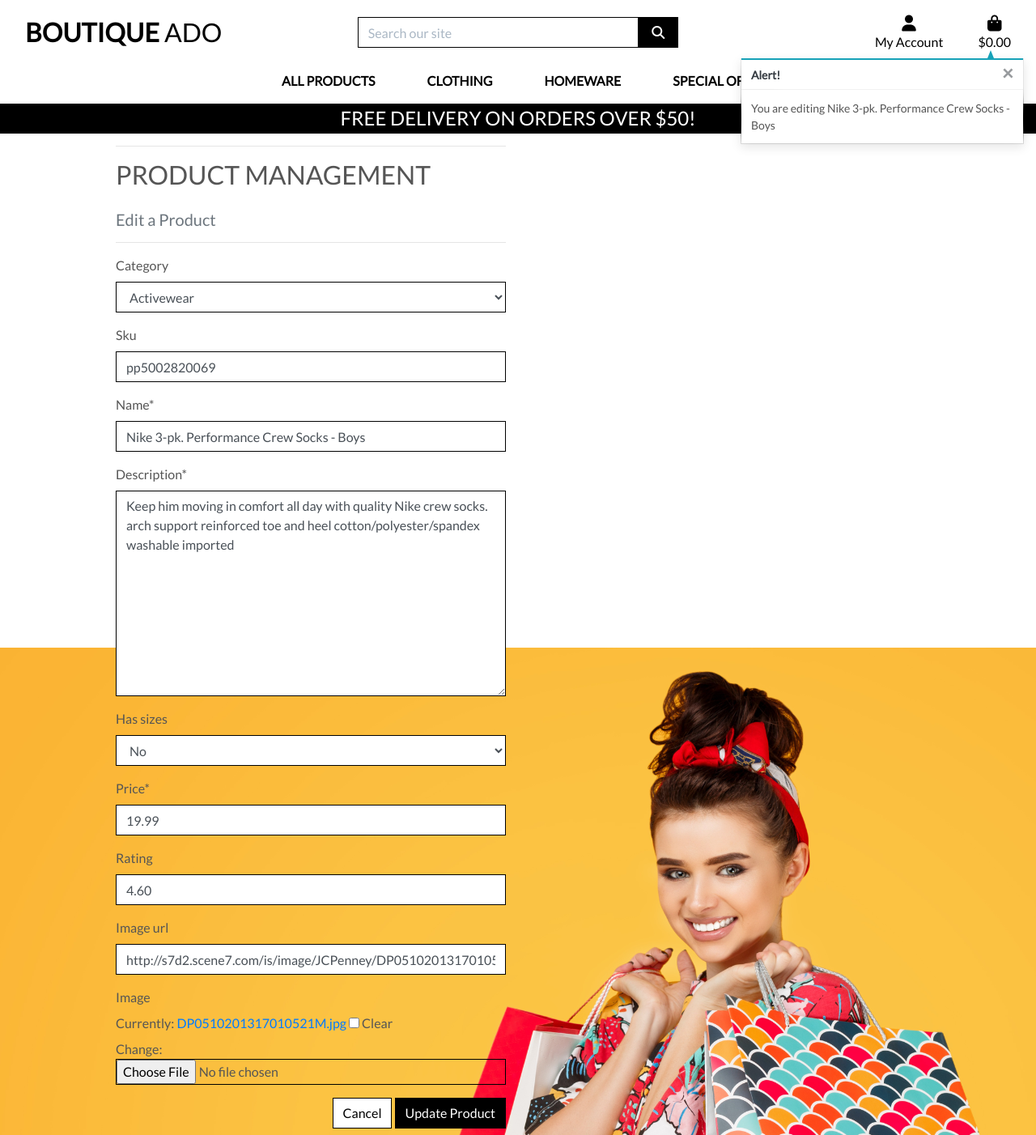
After one commit to COR1999/boutique_ado_v1, a Django app: page /products/edit/12/ in a window 1280 px wide. The commit adds this page. Shown: the whole page at 81% size. Run offline with Django 3.2, Linux system fonts and the light colour scheme; data comes from the database, SQL or seed files in the repository; parts of the project's set-up code (start-up, migrations or seed data) failed here and were passed over; some libraries are stand-ins or nearby versions.

Commit message:
added product editing and deleteing

```diff
--- /dev/null
+++ b/products/templates/products/edit_product.html
@@ -0,0 +1,37 @@
+{% extends "base.html" %}
+{% load static %}
+
+{% block page_header %}
+    <div class="container header-container">
+        <div class="row">
+            <div class="col"></div>
+        </div>
+    </div>
+{% endblock %}
+
+{% block content %}
+    <div class="overlay"></div>
+    <div class="container">
+        <div class="row">
+            <div class="col-12 col-md-6">
+                <hr>
+                <h2 class="logo-font mb-4">Product Management</h2>
+                <h5 class="text-muted">Edit a Product</h5>
+                <hr>
+            </div>
+        </div>
+
+        <div class="row">
+            <div class="col-12 col-md-6">
+                <form method="POST" action="{% url 'edit_product' product.id %}" class="form mb-2" enctype="multipart/form-data">
+                    {% csrf_token %}
+                    {{ form | crispy }}
+                    <div class="text-right">
+                        <a class="btn btn-outline-black rounded-0" href="{% url 'products' %}">Cancel</a>
+                        <button class="btn btn-black rounded-0" type="submit">Update Product</button>
+                    </div>
+                </form>
+            </div>
+        </div>
+    </div>
+{% endblock %}
--- a/products/templates/products/product_detail.html
+++ b/products/templates/products/product_detail.html
@@ -41,6 +41,12 @@
                         <small class="text-muted"><i class="fas fa-star mr-1"></i>{{ product.rating }} / 5</small>
                     {% else %}
                         <small class="text-muted">No Rating</small>
+                    {% endif %}
+                    {% if request.user.is_superuser %}
+                        <small class="ml-3">
+                            <a href="{% url 'edit_product' product.id %}">Edit</a> |
+                            <a class="text-danger" href="{% url 'delete_product' product.id %}">Delete</a>
+                        </small>
                     {% endif %}
                     <p class="mt-3">{{ product.description }}</p>
                     <form class="form" action="{% url 'add_to_bag' product.id %}" method="POST">
--- a/products/templates/products/products.html
+++ b/products/templates/products/products.html
@@ -82,6 +82,12 @@
                                             {% else %}
                                                 <small class="text-muted">No Rating</small>
                                             {% endif %}
+                                            {% if request.user.is_superuser %}
+                                                <small class="ml-3">
+                                                    <a href="{% url 'edit_product' product.id %}">Edit</a> |
+                                                    <a class="text-danger" href="{% url 'delete_product' product.id %}">Delete</a>
+                                                </small>
+                                            {% endif %}
                                         </div>
                                     </div>
                                 </div>
--- a/products/urls.py
+++ b/products/urls.py
@@ -5,4 +5,6 @@
     path('', views.all_products, name='products'),
     path('<int:product_id>/', views.product_detail, name='product_detail'),
     path('add/', views.add_product, name='add_product'),
+    path('edit/<int:product_id>/', views.edit_product, name='edit_product'),
+    path('delete/<int:product_id>/', views.delete_product, name='delete_product'),
 ]
--- a/products/views.py
+++ b/products/views.py
@@ -72,10 +72,52 @@
 
 def add_product(request):
     """ Add a product to the store """
-    form = ProductForm()
+    if request.method == 'POST':
+        form = ProductForm(request.POST, request.FILES)
+        if form.is_valid():
+            product = form.save()
+            messages.success(request, 'Successfully added product!')
+            return redirect(reverse('product_detail', args=[product.id]))
+        else:
+            messages.error(request, 'Failed to add product. Please ensure the form is valid.')
+    else:
+        form = ProductForm()
+
     template = 'products/add_product.html'
     context = {
         'form': form,
     }
 
     return render(request, template, context)
+
+
+def edit_product(request, product_id):
+    """ Edit a product in the store """
+    product = get_object_or_404(Product, pk=product_id)
+    if request.method == 'POST':
+        form = ProductForm(request.POST, request.FILES, instance=product)
+        if form.is_valid():
+            form.save()
+            messages.success(request, 'Successfully updated product!')
+            return redirect(reverse('product_detail', args=[product.id]))
+        else:
+            messages.error(request, 'Failed to update product. Please ensure the form is valid.')
+    else:
+        form = ProductForm(instance=product)
+        messages.info(request, f'You are editing {product.name}')
+
+    template = 'products/edit_product.html'
+    context = {
+        'form': form,
+        'product': product,
+    }
+
+    return render(request, template, context)
+
+
+def delete_product(request, product_id):
+    """ Delete a product from the store """
+    product = get_object_or_404(Product, pk=product_id)
+    product.delete()
+    messages.success(request, 'Product deleted!')
+    return redirect(reverse('products'))
--- a/templates/base.html
+++ b/templates/base.html
@@ -70,7 +70,7 @@
                         <div class="dropdown-menu border-0" aria-labelledby="user-options">
                             {% if request.user.is_authenticated %}
                                 {% if request.user.is_superuser %}
-                                    <a href="" class="dropdown-item">Product Management</a>
+                                    <a href="{% url 'add_product' %}" class="dropdown-item">Product Management</a>
                                 {% endif %}
                                 <a href="{% url 'profile' %}" class="dropdown-item">My Profile</a>
                                 <a href="{% url 'account_logout' %}" class="dropdown-item">Logout</a>
--- a/templates/includes/mobile-top-header.html
+++ b/templates/includes/mobile-top-header.html
@@ -30,7 +30,7 @@
     <div class="dropdown-menu border-0" aria-labelledby="user-options">
         {% if request.user.is_authenticated %}
             {% if request.user.is_superuser %}
-                <a href="{% url 'account_logout' %}" class="dropdown-item">Product Management</a>
+                <a href="{% url 'add_product' %}" class="dropdown-item">Product Management</a>
             {% endif %}
             <a href="" class="dropdown-item">My Profile</a>
             <a href="{% url 'account_logout' %}" class="dropdown-item">Logout</a>
```
Also changed, not shown: profiles/views.py (+5 -2 lines).
